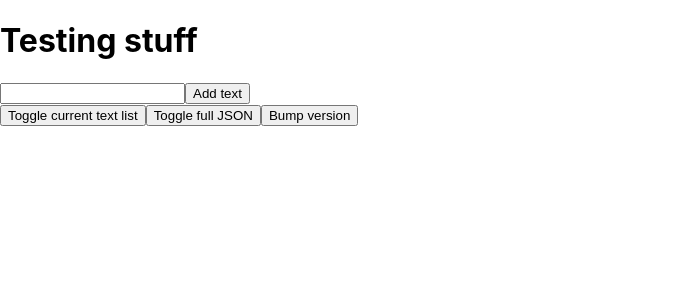
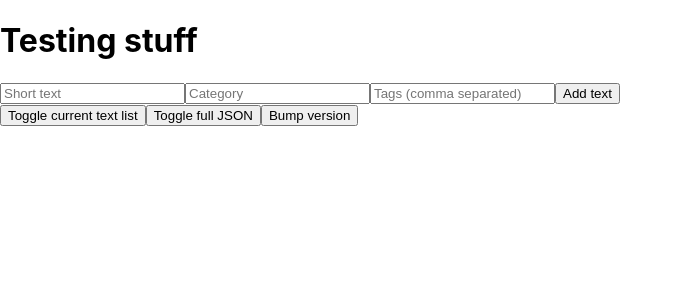
Before and after one commit to bela-varga/short-writing-sorter, a React (Create React App) app: page / in a window 1280 px wide. Shown: the top 300 px of the page, without its empty margins (0-683 px from the left). Built offline with nearby package versions, Linux system fonts and the light colour scheme.

Commit message:
updated adding text part to be able to add tags and category

```diff
--- a/src/App.tsx
+++ b/src/App.tsx
@@ -7,7 +7,7 @@ function App() {
   const [fullJsonVisible, setFullJsonVisible] = useState(false);
   const swm = useRef(new ShortWritingManager())
 
-  useEffect(()=>{
+  useEffect(() => {
     swm.current.readDataFromJSON(testJson);
   }, []);
 
@@ -55,20 +55,28 @@ function App() {
 
   function addNewText() {
     const newTextInput = document.getElementById('new-text') as HTMLInputElement;
+    const newTextCategoryInput = document.getElementById('new-text--category') as HTMLInputElement;
+    const newTextTagsInput = document.getElementById('new-text--tags') as HTMLInputElement;
     const newText = newTextInput.value;
+    const newCategory = newTextCategoryInput.value;
+    const newTextTags: string[] = newTextTagsInput.value.split(',').map(value => value.trim());
     const newShortText = {
       text: newText,
-      tags: [],
-      category: '',
+      tags: newTextTags,
+      category: newCategory,
     };
     swm.current.addText(newShortText);
     newTextInput.value = '';
+    newTextCategoryInput.value = '';
+    newTextTagsInput.value = '';
   }
 
   function renderBoxToAddText() {
     return (
       <div id='add-text'>
-        <input type='text' id='new-text'></input>
+        <input type='text' id='new-text' placeholder='Short text'></input>
+        <input type='text' id='new-text--category' placeholder='Category'></input>
+        <input type='text' id='new-text--tags' placeholder='Tags (comma separated)'></input>
         <button onClick={addNewText}>Add text</button>
       </div>
     )
```
Also changed, not shown: 1 other file (tests, documents, lock files or other folders).
